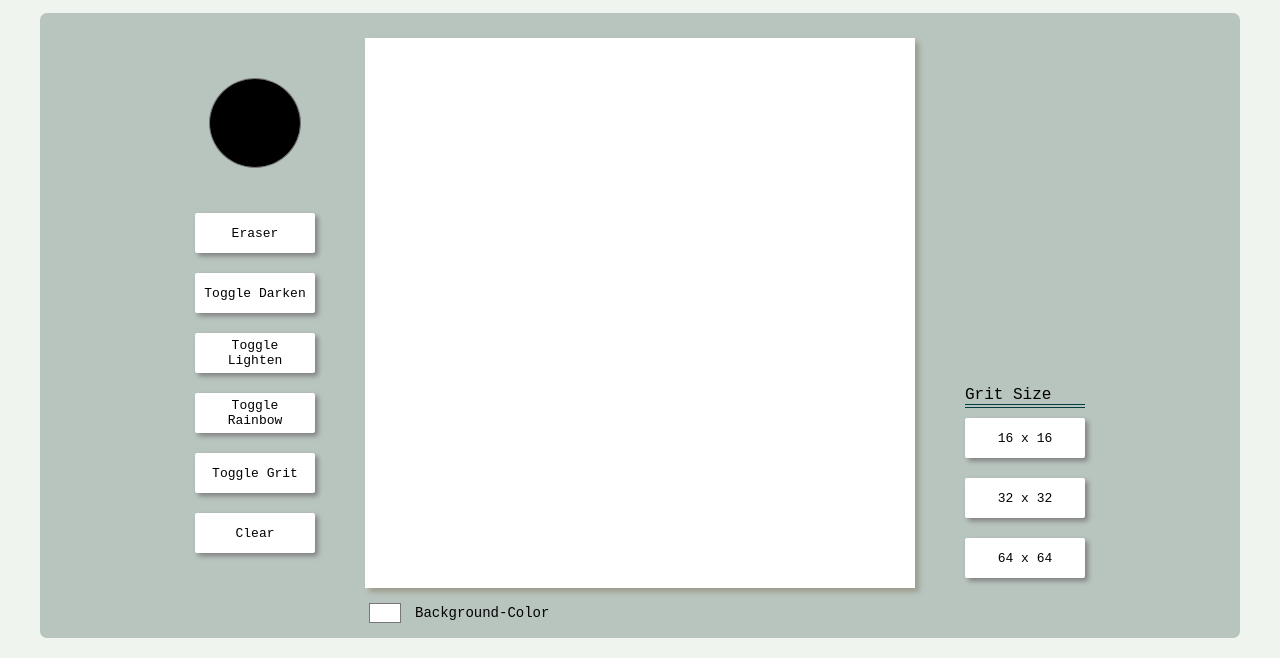
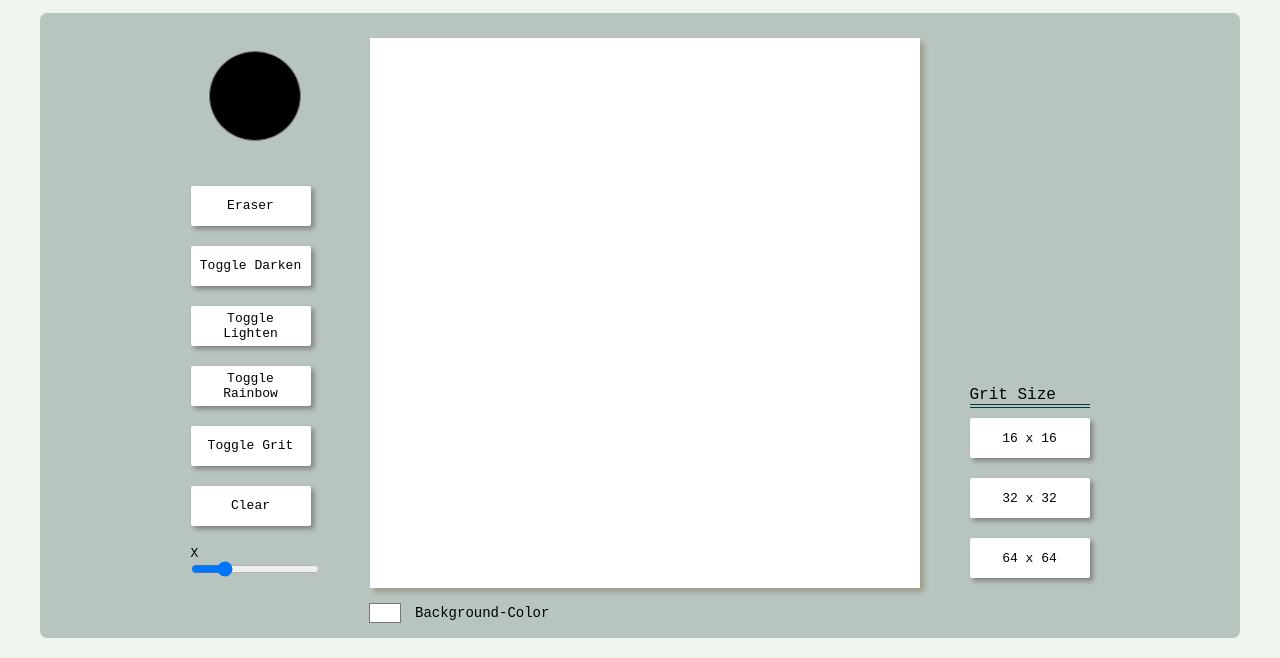
Before and after one commit to manuelgros/etch-a-sketch, a plain HTML site: page index.html in a window 1280 px wide. Shown: the part 177-835 px from the top of the page. Drawn offline with Linux system fonts and the light colour scheme.

Commit message:
Implement Slider for grit size

```diff
--- a/index.html
+++ b/index.html
@@ -26,6 +26,10 @@
         <button id="rainbow">Toggle Rainbow</button>
         <button id="toggleGrit">Toggle Grit</button>
         <button id="clear">Clear</button>
+        <div id="gritSize">
+          <p><span id="gritValue1"></span> X <span id="gritValue2"></span></p>
+          <input type="range" min="1" max="64" value="16" class="slider" id="gritSlider">
+        </div>
       </div>
       <div id="canvas"></div>
       <div class="controls" id="gritControls">
```
